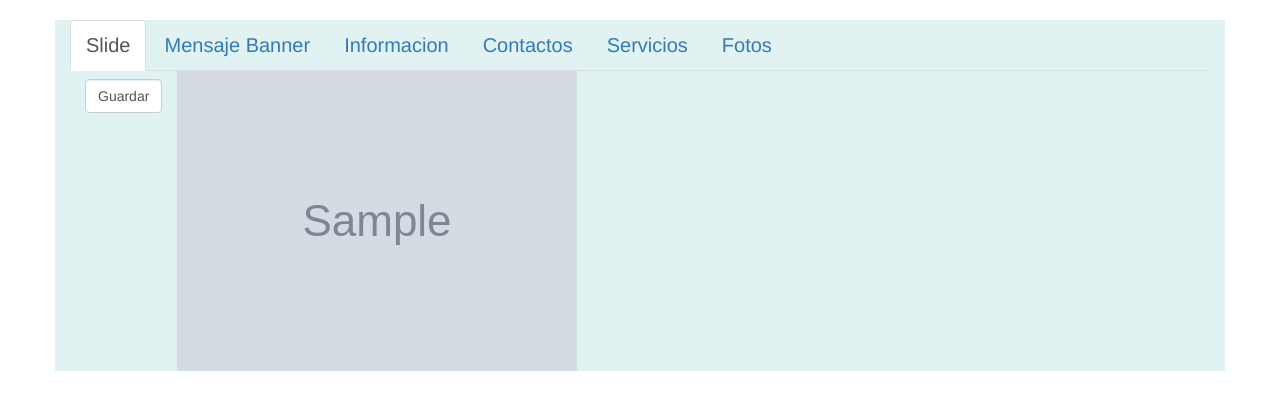
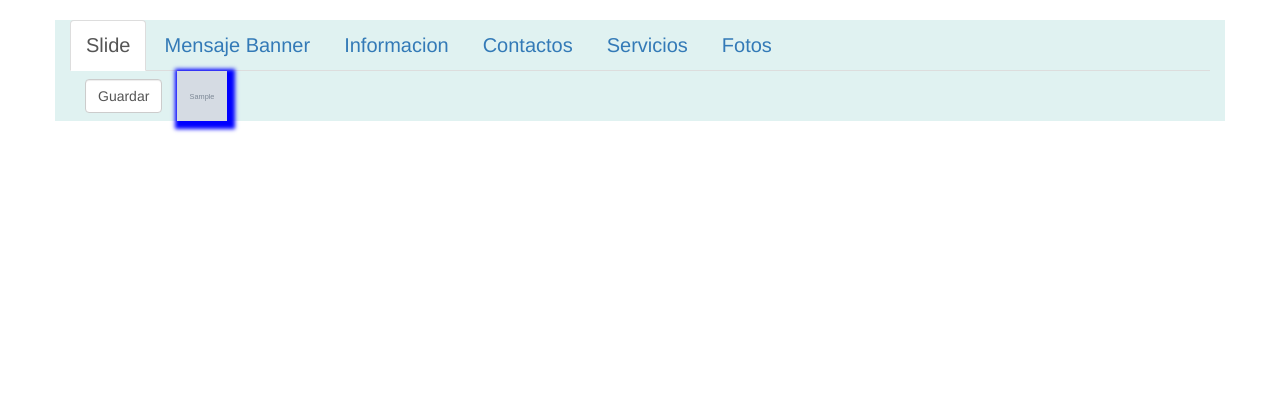
Before and after one commit to david97ly/glass1.0, a Django app: template glass/templates/cofiguraciones.html in a window 1280 px wide. Shown: the part 104-514 px from the top of the page. Run offline with Django 3.2, Linux system fonts and the light colour scheme; tables that the repository leaves empty hold one stand-in row (values such as "Sample post"); the template is opened without the code that fills it: values that come from a table or form of the project are taken from there, most other values are stand-ins (such as "Sample title", 1, 10 or a date in 2020); grey boxes marked "Sample" are stand-in pictures; parts of the project's set-up code (start-up, migrations or seed data) failed here and were passed over; some libraries are stand-ins or nearby versions.

Commit message:
agregandole estilo a la imagen

```diff
--- a/glass/static/configuraciones.css
+++ b/glass/static/configuraciones.css
@@ -87,3 +87,9 @@
        ul>li a{
               font-size: 20px;
             }
+
+    #ida{
+          width: 50px;
+          height: 50px;
+          box-shadow: 3px 3px 4px 5px blue;
+    }
--- a/glass/templates/cofiguraciones.html
+++ b/glass/templates/cofiguraciones.html
@@ -71,7 +71,7 @@
               </div>
                </form>
 
-                <img class=" img-responsive" src="{{ slide.foto.url }}" alt="...">
+                <img id="ida" class=" img-responsive" src="{{ slide.foto.url }}" alt="...">
            </div>
            <div class="tab-pane fade" id="mb">
                           <p><span>contenedor 2</span></p>
```
